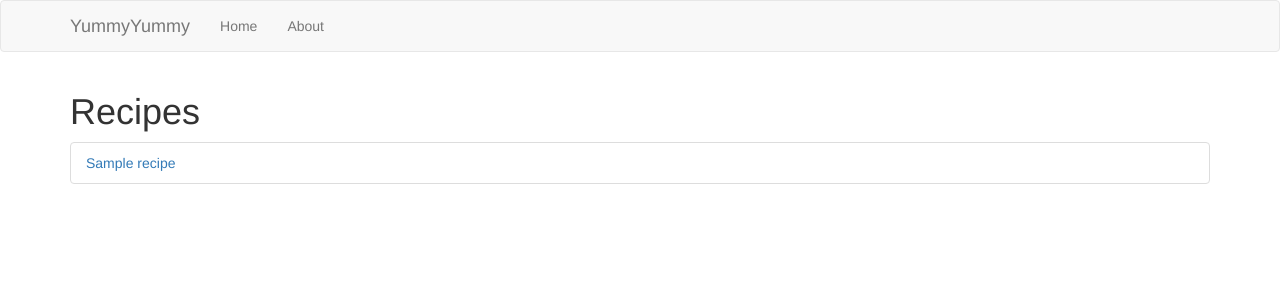
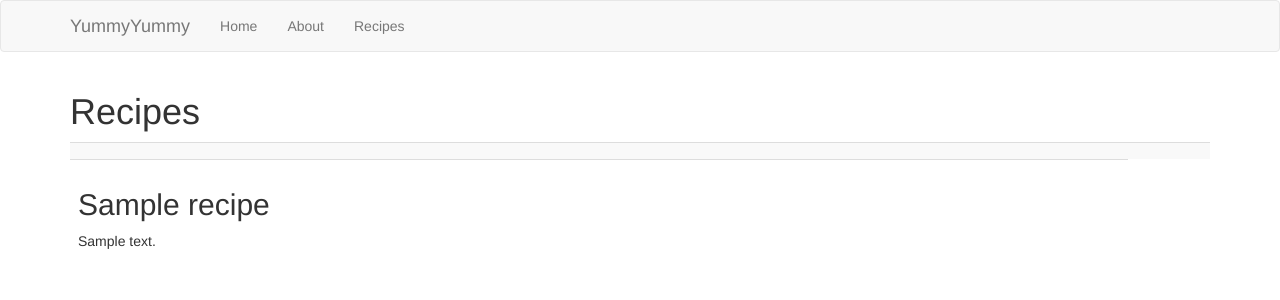
Before and after one commit to mukizar/Andela-Bootcamp-Challenge, a Flask app: template templates/recipes.html in a window 1280 px wide. Shown: the top 300 px of the page. Run offline with Flask 2, Linux system fonts and the light colour scheme; the template is opened without the code that fills it: most values are stand-ins (such as "Sample title", 1, 10 or a date in 2020); some libraries are stand-ins or nearby versions.

Commit message:
ui updates

```diff
--- a/templates/includes/_navbar.html
+++ b/templates/includes/_navbar.html
@@ -13,6 +13,7 @@
         <ul class="nav navbar-nav">
           <li><a href="/">Home</a></li>
           <li><a href="/about">About</a></li>
+          <li><a href="/recipes">Recipes</a></li>
         </ul>
         </ul>
       </div>
--- a/templates/recipes.html
+++ b/templates/recipes.html
@@ -2,9 +2,15 @@
 
 {% block body %}
     <h1>Recipes</h1>
-    <ul class="list-group">
-    {%for recipe in recipes%}
-    <li class="list-group-item"><a href="recipe/{{recipe.ID}}">{{recipe.title}}</a></li>
-    </ul>
-    {%endfor%}
+    <table class="table table-striped">
+        <tr>
+          <th></th>
+          <th></th>
+        </tr>
+        {% for recipe in recipes %}
+          <tr>
+            <td><h2>{{recipe.title}}</h2><p>{{recipe.details}}</p></td>
+          </tr>
+        {% endfor %}
+      </table>
 {% endblock %}
```
